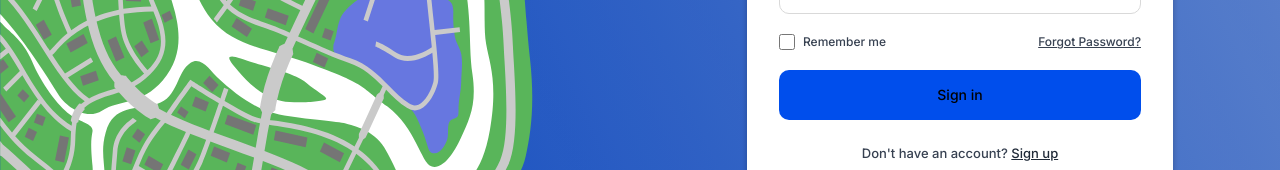
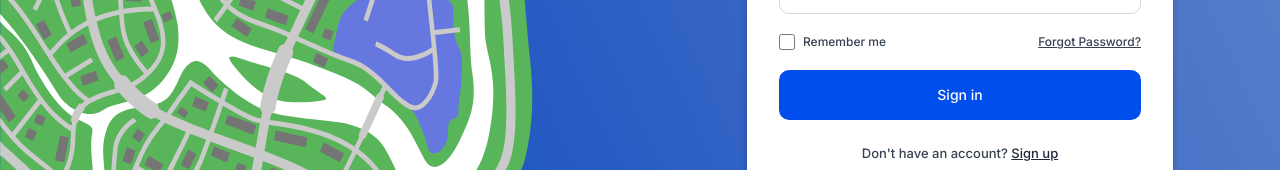
Before and after one commit to CSci-153-Web-Systems-and-Technologies/batch-2025-geolock-web, a Next.js app: page /auth/login in a window 1280 px wide. Shown: the part 488-658 px from the top of the page. Built offline with nearby package versions, Linux system fonts and the light colour scheme; no server answers.

Commit message:
fixed font color

```diff
--- a/components/features/auth/login-form.tsx
+++ b/components/features/auth/login-form.tsx
@@ -114,7 +114,7 @@ export function LoginForm() {
           <Button
             type="submit"
             disabled={loading}
-            className="w-full h-[49.5px] rounded-[10px] bg-[#004eec] hover:bg-[#0040c4] text-sm font-medium"
+            className="w-full h-[49.5px] rounded-[10px] bg-[#004eec] hover:bg-[#0040c4] text-sm text-white font-medium"
           >
             {loading && (
               <svg
```
